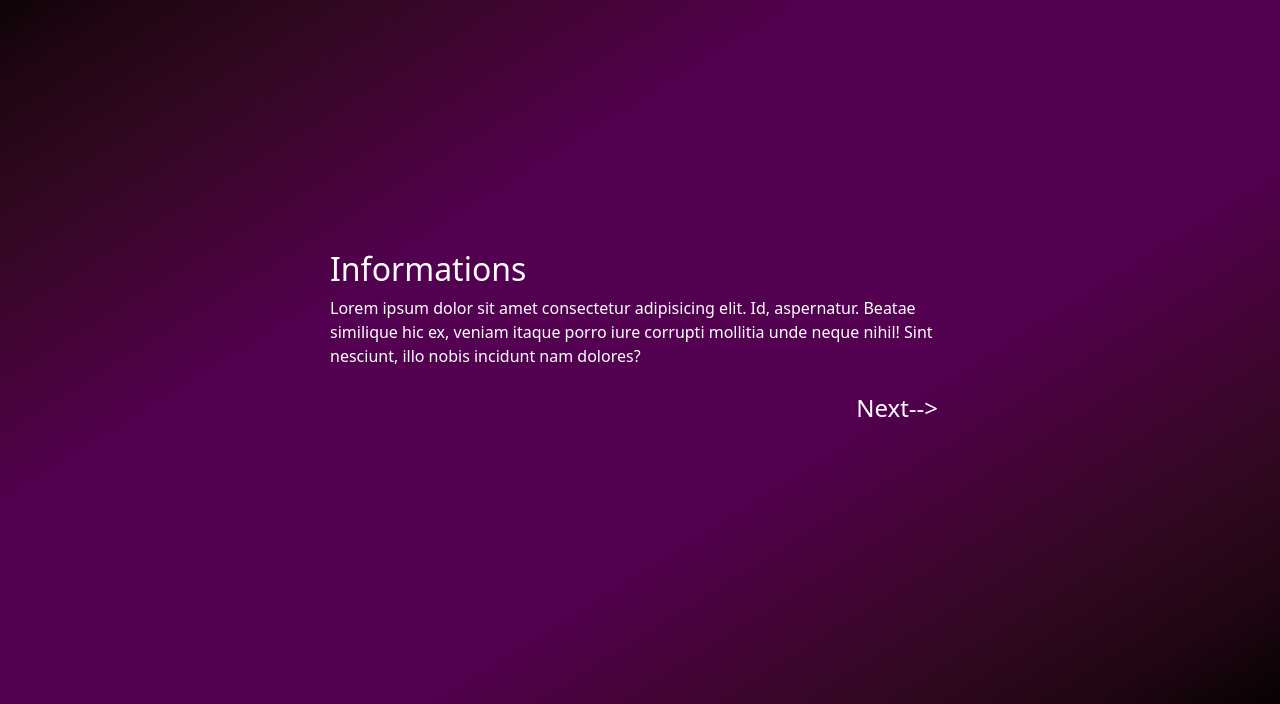
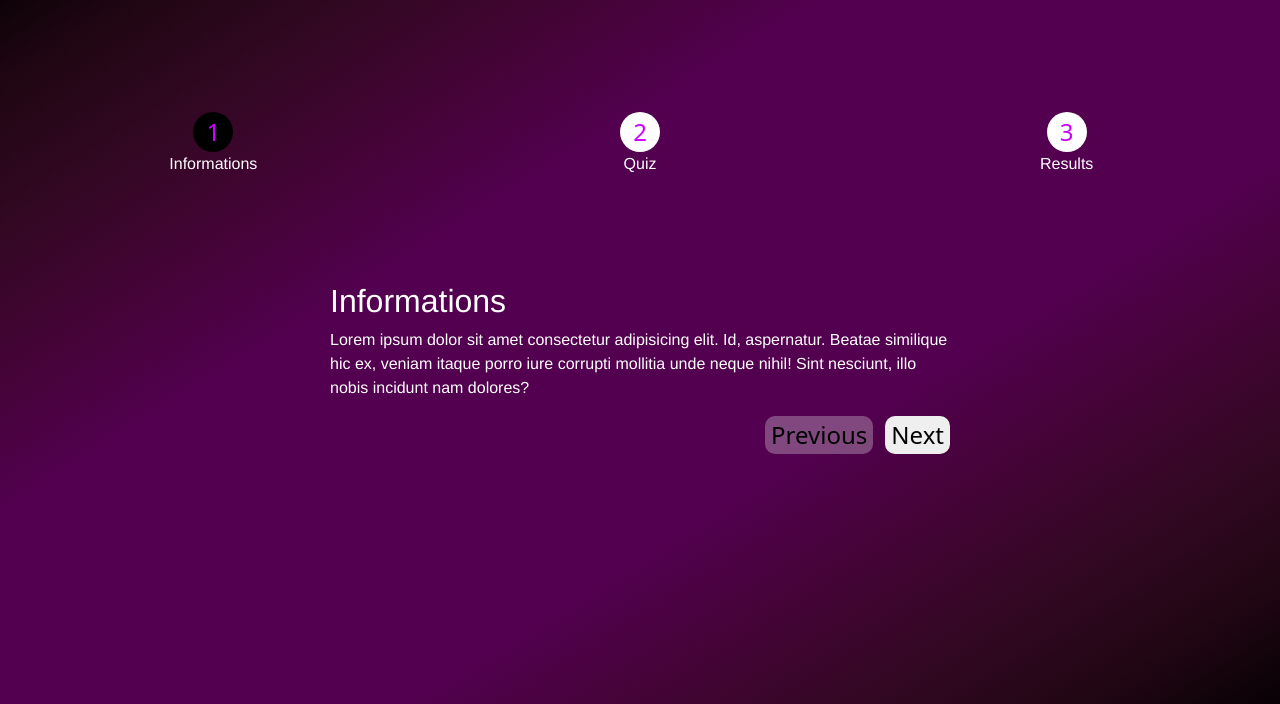
Before and after one commit to adnankhayrou/-Quizizy-Game, a PHP site: page / in a window 1280 px wide. Shown: the part 64-768 px from the top of the page. Run offline with PHP 8.4, Linux system fonts and the light colour scheme; some libraries are stand-ins or nearby versions.

Commit message:
adding button next and previous to the stepper

```diff
--- a/assets/js/app.js
+++ b/assets/js/app.js
@@ -0,0 +1,39 @@
+// const steps = document.querySelectorAll('.step');
+
+// steps.forEach((step) => {
+//   step.addEventListener('click', () => {
+//     // Update active step
+//     steps.forEach(s => s.classList.remove('active'));
+//     step.classList.add('active');
+//   });
+// });
+
+
+const steps = document.querySelectorAll('.step');
+const prevBtn = document.querySelector('.prev-btn');
+const nextBtn = document.querySelector('.next-btn');
+
+let currentStep = 0;
+
+
+    const updateStep = stepIndex => {
+        // Update active step
+        steps.forEach(s => s.classList.remove('active'));
+        steps[stepIndex].classList.add('active');
+
+        // Update buttons
+        prevBtn.disabled = stepIndex === 0;
+        nextBtn.disabled = stepIndex === steps.length - 1;
+      };
+
+      prevBtn.addEventListener('click', () => {
+        currentStep--;
+        updateStep(currentStep);
+      });
+
+      nextBtn.addEventListener('click', () => {
+        currentStep++;
+        updateStep(currentStep);
+      });
+
+      updateStep(currentStep);
--- a/assets/sass/sass.css
+++ b/assets/sass/sass.css
@@ -4,62 +4,107 @@
   background-image: linear-gradient(to left top, #000000, #1f0612, #320822, #440436, #52004f, #52004f, #52004f, #52004f, #440436, #320822, #1f0612, #000000);
   background-attachment: fixed;
 }
-
-.navBar {
+.bodyy .navBar {
   display: flex;
   justify-content: space-between;
   align-items: center;
 }
-.navBar .logo {
+.bodyy .navBar .logo {
   color: rgb(233, 231, 231);
   font-size: 2em;
   font-family: fantasy;
   margin-left: 2em;
   margin-top: 1rem;
 }
-.navBar .logo a {
+.bodyy .navBar .logo a {
   text-decoration: none;
   color: white;
 }
-.navBar .links {
+.bodyy .navBar .links {
   display: flex;
   justify-content: space-between;
   align-items: center;
   color: white;
   margin-right: 3em;
 }
-.navBar .links div {
+.bodyy .navBar .links div {
   margin-left: 2em;
 }
-.navBar .links div a {
+.bodyy .navBar .links div a {
   text-decoration: none;
   color: white;
   font-family: "Franklin Gothic Medium", "Arial Narrow", Arial, sans-serif;
 }
-
-.cardd {
+.bodyy .navBar .links div a:hover {
+  color: black;
+}
+.bodyy .cardd {
   width: 50%;
   margin: auto;
   padding: 10px;
-  margin-top: 15em;
+  margin-top: 6em;
 }
-.cardd .parag {
+.bodyy .cardd .parag {
   color: white;
+  font-family: "Franklin Gothic Medium", "Arial Narrow", Arial, sans-serif;
 }
-.cardd .title {
+.bodyy .cardd .title {
   color: white;
+  font-family: "Franklin Gothic Medium", "Arial Narrow", Arial, sans-serif;
 }
-.cardd .button-next {
+.bodyy .cardd .stepper-nav {
   display: flex;
   justify-content: space-between;
   align-items: center;
   justify-content: end;
 }
-.cardd .button-next .btn {
-  color: white;
+.bodyy .cardd .stepper-nav .prev-btn {
+  color: black;
   font-size: 1.5em;
   border: none;
+  border-radius: 10px;
+  margin-right: 0.5em;
 }
-.cardd .button-next .btn:hover {
+.bodyy .cardd .stepper-nav .prev-btn:hover {
+  color: rgb(204, 1, 255);
+}
+.bodyy .cardd .stepper-nav .next-btn {
   color: black;
+  font-size: 1.5em;
+  border-radius: 10px;
+  border: none;
+}
+.bodyy .cardd .stepper-nav .next-btn:hover {
+  color: rgb(204, 1, 255);
+}
+.bodyy .stepper {
+  display: flex;
+  align-items: center;
+  position: relative;
+  padding-top: 7rem;
+}
+.bodyy .stepper .step {
+  display: flex;
+  flex-direction: column;
+  align-items: center;
+  position: relative;
+  flex: 1;
+  text-align: center;
+}
+.bodyy .stepper .step .step-label {
+  color: white;
+  font-family: "Franklin Gothic Medium", "Arial Narrow", Arial, sans-serif;
+}
+.bodyy .stepper .step .step-icon {
+  width: 40px;
+  height: 40px;
+  border-radius: 50%;
+  background-color: rgb(255, 255, 255);
+  font-size: 24px;
+  line-height: 40px;
+  color: rgb(204, 1, 255);
+  text-align: center;
+}
+.bodyy .step.active .step-icon {
+  background-color: rgb(0, 0, 0);
 }/*# sourceMappingURL=sass.css.map */
--- a/assets/sass/sass.scss
+++ b/assets/sass/sass.scss
@@ -10,15 +10,16 @@ $color2: black;
     align-items: center;
 }
 
+// body style
 .bodyy{
     margin: 0;
     padding: 0;
     background-image: $background;
     // background-color: $color2;
     background-attachment: $attachment;
-}
 
 
+// navbar style
 .navBar{
     @include display;
 
@@ -46,44 +47,107 @@ $color2: black;
                 text-decoration: none;
                 color: $color1;
                 font-family: 'Franklin Gothic Medium', 'Arial Narrow', Arial, sans-serif;
+                &:hover{
+                    color: $color2;
+                }
             }
         }
 
     }
 
 }
-
+// card infprmations style
 .cardd{
     width: 50%;
     margin: auto;
     padding: 10px;
-    margin-top:15em;
+    margin-top:6em;
 
 
     .parag{
         color: $color1;
+        font-family: 'Franklin Gothic Medium', 'Arial Narrow', Arial, sans-serif;
     }
 
     .title{
         color: $color1;
+        font-family: 'Franklin Gothic Medium', 'Arial Narrow', Arial, sans-serif;
     }
 
-    .button-next{
+    .stepper-nav{
         @include display;
         justify-content: end;
 
-
-        .btn{
-            color: $color1;
+        .prev-btn{
+            color: $color2;
             font-size: 1.5em;
             border: none;
+            border-radius: 10px;
+            margin-right: .5em;
+            // background-color: $color1;
             &:hover{
-                color: $color2;
+                color:  rgb(204, 1, 255);
             }
 
         }
+        .next-btn{
+            color: $color2;
+            font-size: 1.5em;
+            border-radius: 10px;
+            // background-color: #000000;
+            border: none;
+            &:hover{
+                color:  rgb(204, 1, 255);
+            }
+
+        }
+
+
+
 
     }
 
 
 }
+
+
+// stepper style
+
+.stepper{
+    display: flex;
+    align-items: center;
+    position: relative;
+    padding-top: 7rem;
+
+    .step {
+        display: flex;
+        flex-direction: column;
+        align-items: center;
+        position: relative;
+        flex: 1;
+        text-align: center;
+
+        .step-label{
+           color: $color1;
+           font-family: 'Franklin Gothic Medium', 'Arial Narrow', Arial, sans-serif;
+        }
+
+        .step-icon {
+            width: 40px;
+            height: 40px;
+            border-radius: 50%;
+            background-color: rgb(255, 255, 255);
+            font-size: 24px;
+            line-height: 40px;
+            color: rgb(204, 1, 255);
+            text-align: center;
+          }
+
+      }
+}
+
+.step.active .step-icon {
+    background-color: rgb(0, 0, 0);
+  }
+
+}
--- a/index.html
+++ b/index.html
@@ -12,6 +12,7 @@
     <link rel="stylesheet" href="https://cdnjs.cloudflare.com/ajax/libs/font-awesome/5.15.4/css/all.min.css">
 </head>
 <body class="bodyy">
+    <!-- NAVBAR -->
     <nav>
         <div class="navBar">
             <div class="logo"><a href="#">Quizizy-Game</a></div>
@@ -24,13 +25,42 @@
         </div>
     </nav>
 
+<!-- STEPPER -->
+    <div class="stepper">
+        <div class="step active">
+          <div class="step-icon">1</div>
+          <div class="step-label">Informations</div>
+        </div>
+        <div class="step">
+          <div class="step-icon">2</div>
+          <div class="step-label">Quiz</div>
+        </div>
+        <div class="step">
+          <div class="step-icon">3</div>
+          <div class="step-label">Results</div>
+        </div>
+      </div>
+
+    <!-- INFORMATIONS -->
     <div class="cardd">
         <h2 class="title">Informations</h2>
         <p class="parag">Lorem ipsum dolor sit amet consectetur adipisicing elit. Id, aspernatur. Beatae similique hic ex, veniam itaque porro iure corrupti mollitia unde neque nihil! Sint nesciunt, illo nobis incidunt nam dolores?</p>
-        <div class="button-next">
-            <button type="button" class="btn">Next--></button>
-        </div>
+        <!-- <div class="button-next">
+            <button type="button" class="btn">Next-></button>
+        </div> -->
+        <div class="stepper-nav">
+            <button class="prev-btn">Previous</button>
+            <button class="next-btn">Next</button>
+          </div>
     </div>
 
+   <!-- QUIZ -->
+
+
+   <!-- RESULTS -->
+
+
+
+   <script src="/assets/js/app.js"></script>
 </body>
 </html>
```
Also changed, not shown: assets/css/sass.css (+74 -16 lines), home.html (deleted), quiz.html (deleted), 1 other file.
